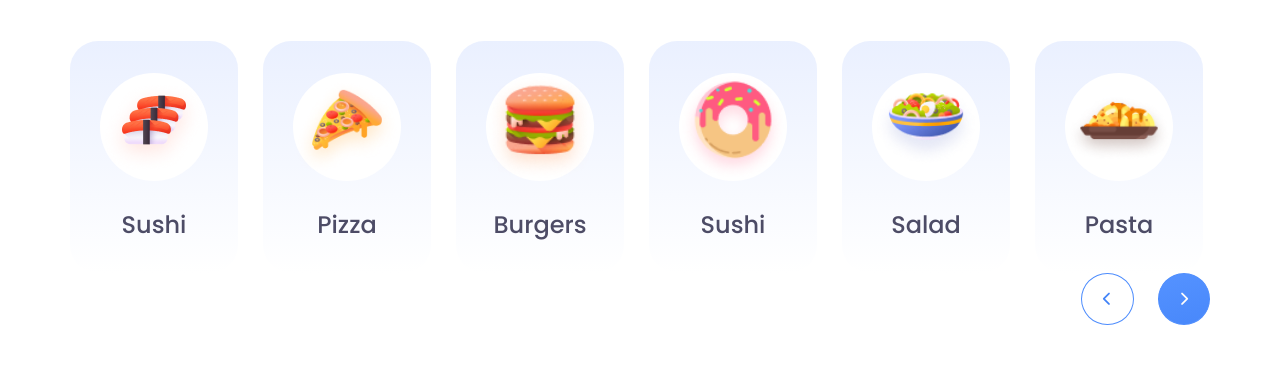
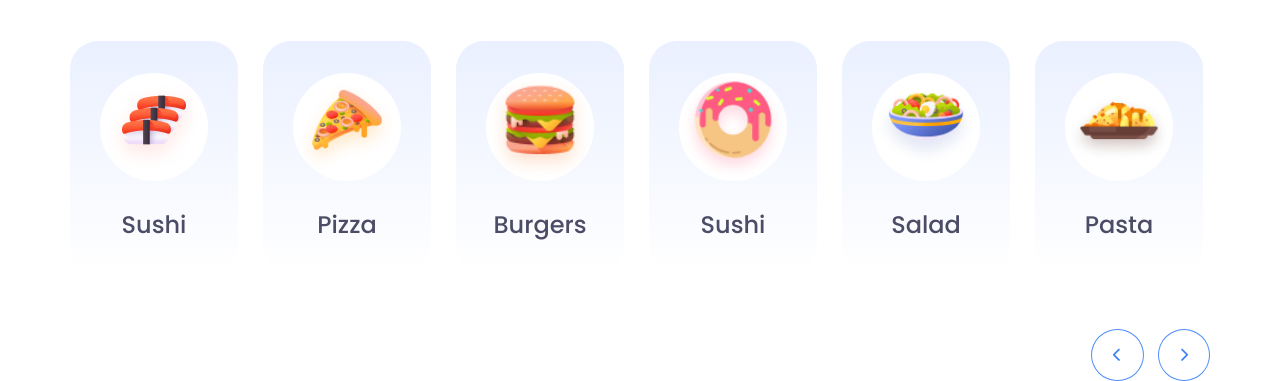
Before and after one commit to DucLS/doorhub, a website: page index.html in a window 1280 px wide. Shown: the part 848-1229 px from the top of the page. Before the commit the page ends 1173 px from the top, so only its background shows below. Drawn offline with Linux system fonts and the light colour scheme.

Commit message:
Update UI

```diff
--- a/index.html
+++ b/index.html
@@ -141,16 +141,12 @@
         </li>
       </ul>
       <div class="category-section__paginate">
-        <div class="category-section__prev">
-          <i
-            class="fa-solid fa-chevron-left category-section__icon category-section__icon--left"
-          ></i>
-        </div>
-        <div class="category-section__next">
-          <i
-            class="fa-solid fa-chevron-right category-section__icon category-section__icon--right"
-          ></i>
-        </div>
+        <button class="category-section__btn">
+          <i class="fa-solid fa-chevron-left category-section__icon"></i>
+        </button>
+        <button class="category-section__btn">
+          <i class="fa-solid fa-chevron-right category-section__icon"></i>
+        </button>
       </div>
     </section>
   </body>
--- a/scss/pages/_home.scss
+++ b/scss/pages/_home.scss
@@ -55,8 +55,10 @@
 
   &__paginate {
     display: flex;
-    gap: 2.4rem;
+    gap: 1.4rem;
     justify-content: flex-end;
+
+    margin-top: 5.6rem;
   }
 
   &__icon {
@@ -64,7 +66,6 @@
     font-size: 1.4rem;
     font-weight: 600;
 
-    &--left {
     color: transparent;
     background-image: linear-gradient(
       164.96deg,
@@ -75,27 +76,24 @@
     background-clip: text;
   }
 
-    &--right {
-      color: #fffdfa;
-    }
+  &__btn {
+    border-radius: 50%;
+    border: 1px solid var(--color-blue-light-5);
+    background-color: #fff;
+    transition: all 0.2s;
   }
 
-  &__prev,
-  &__next {
-    display: inline-block;
-    border-radius: 50%;
-  }
-
-  &__prev {
-    border: 1px solid var(--color-blue-light-5);
-  }
-
-  &__next {
+  &__btn:hover {
     background-image: linear-gradient(
       164.96deg,
       var(--color-blue-light-4) 12.78%,
       var(--color-blue-dark-3) 126.02%
     );
     border: 1px solid var(--color-blue-light-5);
+    cursor: pointer;
+  }
+
+  &__btn:hover > &__icon {
+    color: #fffdfa;
   }
 }
```
Also changed, not shown: css/index.css, 1 other file. Lines whose indentation alone changed are shown as unchanged.
